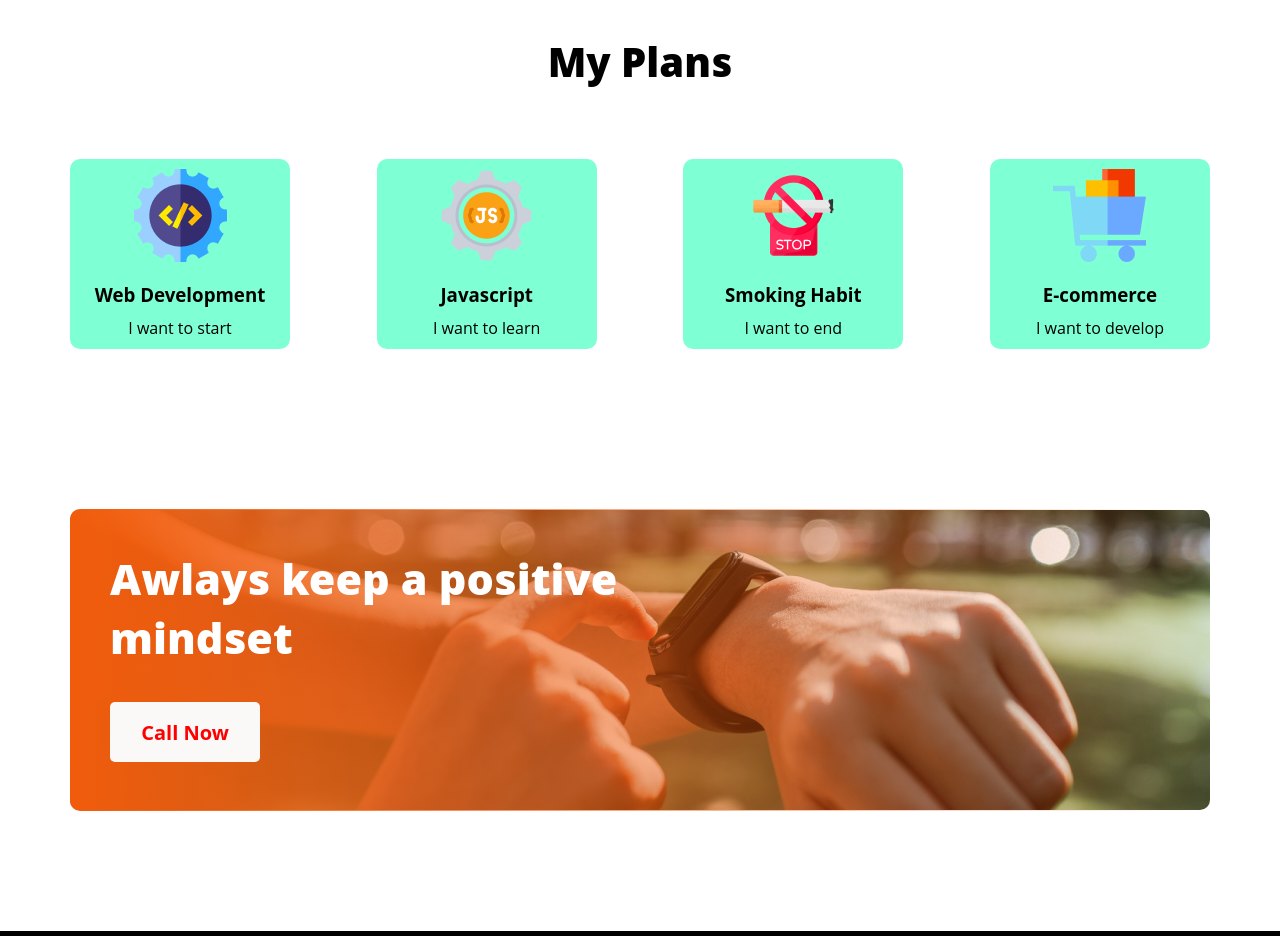
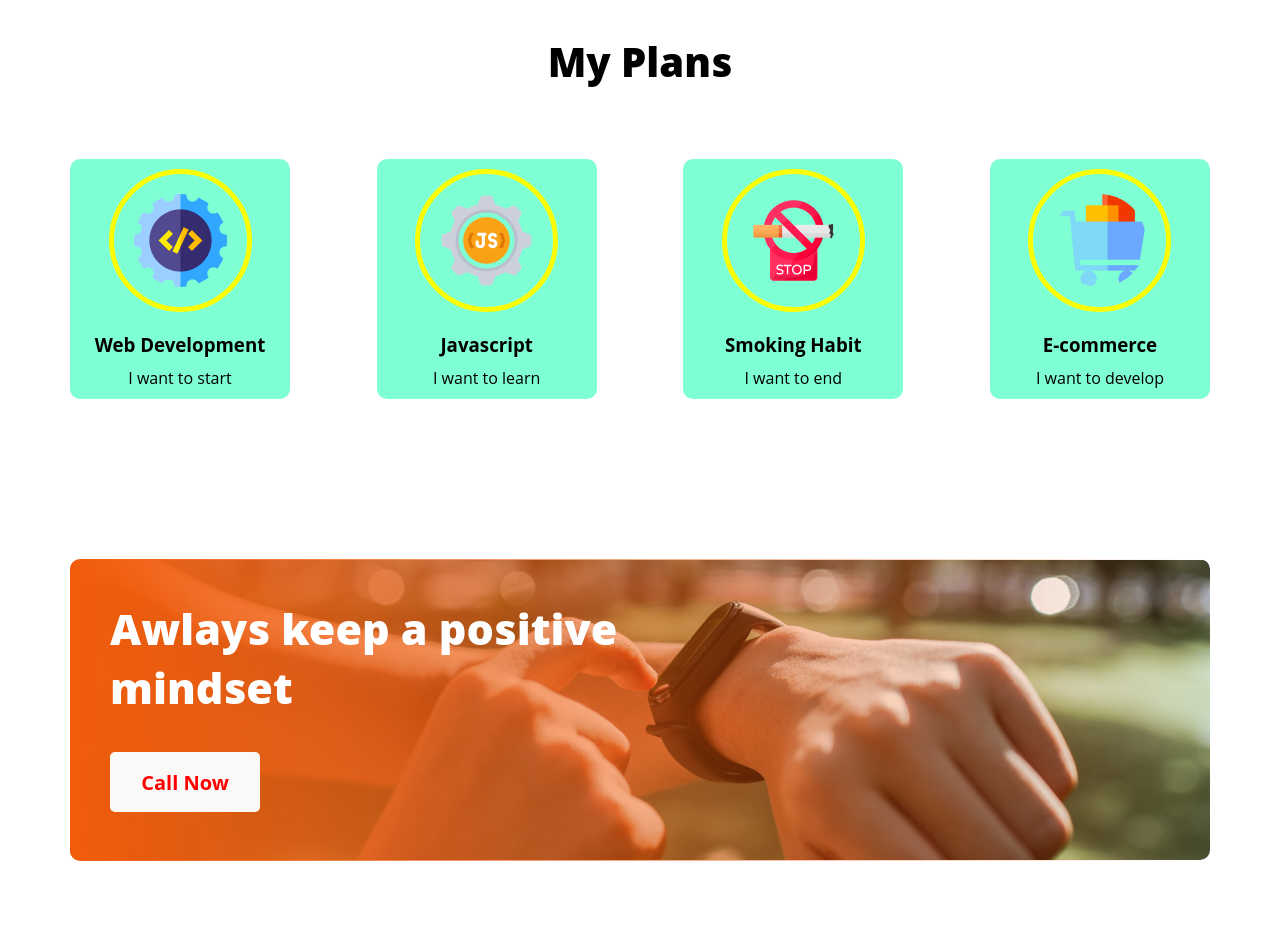
Before and after one commit to mohammadsoheluddin/portfolio-practice-project-2, a plain HTML site: page index.html in a window 1280 px wide. Shown: the part 1620-2556 px from the top of the page. Drawn offline with Linux system fonts and the light colour scheme.

Commit message:
border added

```diff
--- a/style.css
+++ b/style.css
@@ -100,7 +100,6 @@ ul li {
 .plan-container {
     display: flex;
     justify-content: space-between;
-    align-items: center;
 }
 
 .plan-section {
@@ -119,10 +118,17 @@ ul li {
     border-radius: 10px;
     padding: 10px;
     width: 200px;
+
     display: flex;
     justify-content: center;
     align-items: center;
     flex-direction: column;
+}
+
+.single-plan img{
+    border: 5px solid rgb(252, 252, 4);
+    border-radius: 50%;
+    padding: 20px;
 }
 
 .single-plan,
```
